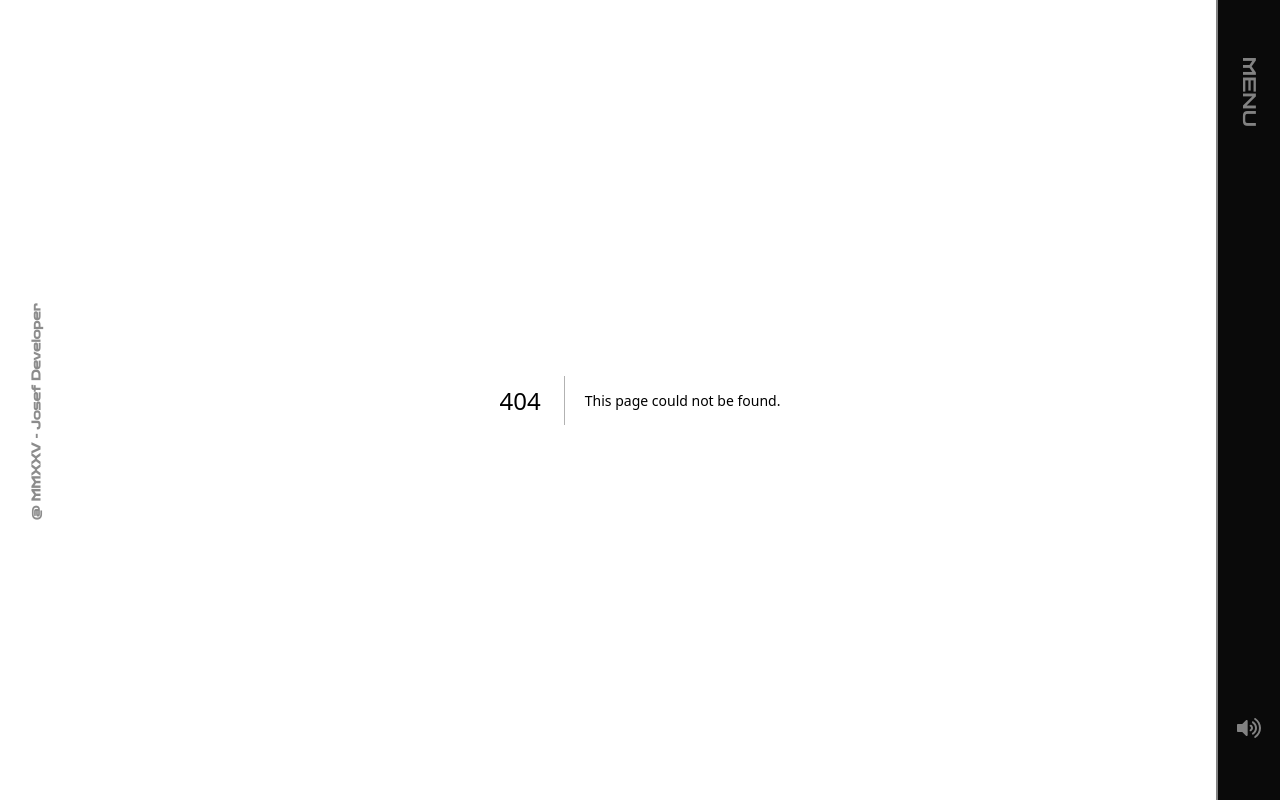
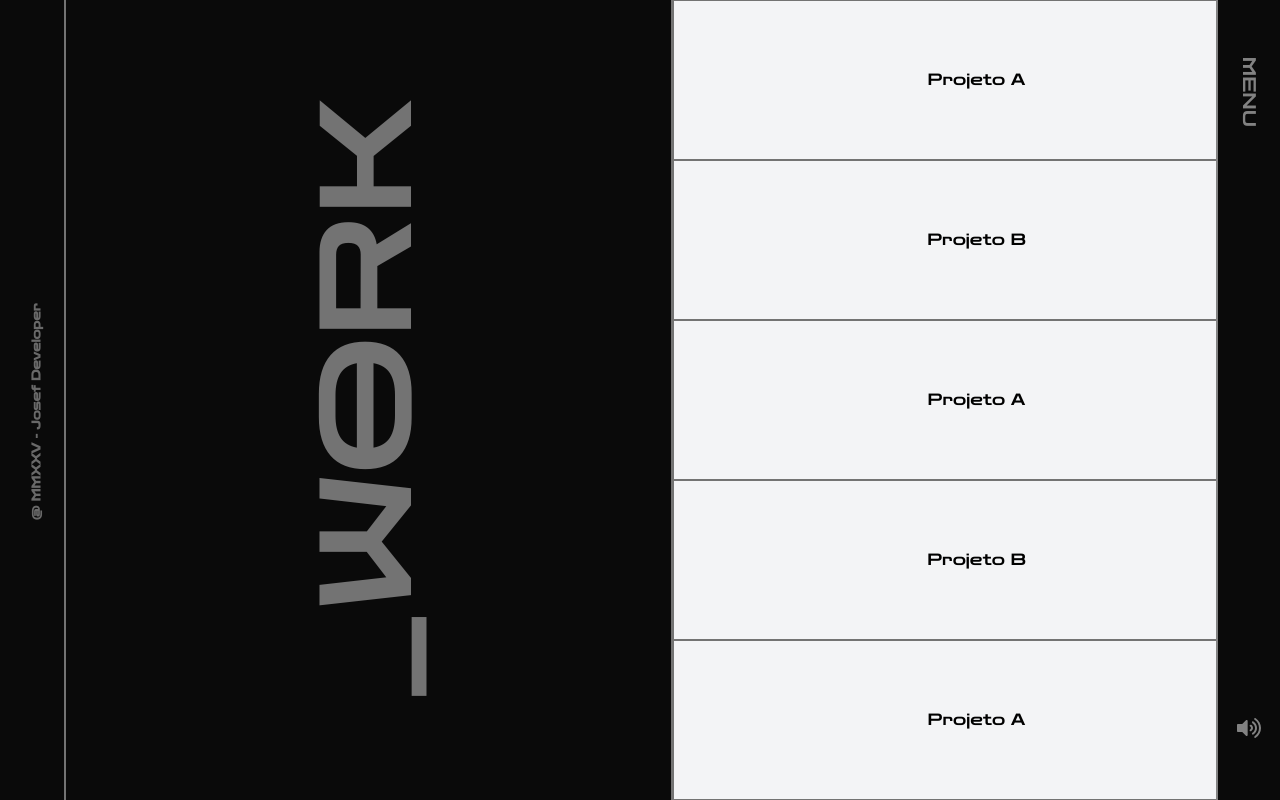
Before and after one commit to Josefs-stack/josefmmxv, a Next.js app: page /Projects in a window 1280 px wide. Before the commit this address had no page. Built offline with nearby package versions, Linux system fonts and the light colour scheme.

Commit message:
add Projects Page

```diff
--- /dev/null
+++ b/app/Projects/page.tsx
@@ -0,0 +1,58 @@
+'use client';
+
+import React, { useState } from 'react';
+import ProjectPreview from '@/components/Work/ProjectPreview';
+import Modal from '@/components/Work/Modal';
+import { projects } from '../data/projects';
+
+type Project = {
+  id: string;
+  title: string;
+  videoUrl: string;
+  github: string;
+  website: string;
+};
+
+export default function Projects() {
+  const [activeProject, setActiveProject] = useState<Project | null>(null);
+  const [modalProject, setModalProject] = useState<Project | null>(null);
+  const [isModalOpen, setIsModalOpen] = useState(false);
+
+  const handleOpenModal = (project: Project) => {
+    setModalProject(project);
+    setIsModalOpen(true);
+  };
+
+  const handleCloseModal = () => {
+    setIsModalOpen(false);
+    setModalProject(null);
+  };
+
+  return (
+    <div className="flex sm:flex-row flex-col work h-screen border-l-2 border-l-neutral-500 ml-16">
+      <div className="w-1/2 h-full relative overflow-hidden border-r-2 border-neutral-500">
+        <ProjectPreview project={activeProject} />
+      </div>
+
+      <div className="w-1/2 h-full flex flex-col justify-center items-center bg-gray-100">
+        {projects.map((project) => (
+          <button
+            key={project.id}
+            onMouseEnter={() => setActiveProject(project)}
+            onMouseLeave={() => setActiveProject(null)}
+            onClick={() => handleOpenModal(project)}
+            className="w-full h-1/5 border border-neutral-500 transition"
+          >
+            {project.title}
+          </button>
+        ))}
+      </div>
+
+      <Modal
+        project={modalProject}
+        isOpen={isModalOpen}
+        onClose={handleCloseModal}
+      />
+    </div>
+  );
+}
--- /dev/null
+++ b/app/data/projects.ts
@@ -0,0 +1,37 @@
+export const projects = [
+  {
+    id: '1',
+    title: 'Projeto A',
+    videoUrl: '/videos/projetoA.mp4',
+    github: 'https://github.com/seuuser/projetoA',
+    website: 'https://www.projetoA.com',
+  },
+  {
+    id: '2',
+    title: 'Projeto B',
+    videoUrl: '/videos/projetoB.mp4',
+    github: 'https://github.com/seuuser/projetoB',
+    website: 'https://www.projetoB.com',
+  },
+  {
+    id: '3',
+    title: 'Projeto A',
+    videoUrl: '/videos/projetoA.mp4',
+    github: 'https://github.com/seuuser/projetoA',
+    website: 'https://www.projetoA.com',
+  },
+  {
+    id: '4',
+    title: 'Projeto B',
+    videoUrl: '/videos/projetoB.mp4',
+    github: 'https://github.com/seuuser/projetoB',
+    website: 'https://www.projetoB.com',
+  },
+  {
+    id: '5',
+    title: 'Projeto A',
+    videoUrl: '/videos/projetoA.mp4',
+    github: 'https://github.com/seuuser/projetoA',
+    website: 'https://www.projetoA.com',
+  }
+];
--- a/app/globals.css
+++ b/app/globals.css
@@ -13,13 +13,14 @@ body {
 
 main {
   width: calc(100vw - 64px);
+  height: 100dvh;
 }
 
 .navigation {
   position: absolute;
   top: 0px;
   right: 0px;
-  height: 100vh;
+  height: 100dvh;
   width: calc(100vw - 64px);
   display: flex;
   align-items: center;
@@ -30,3 +31,7 @@ main {
   scroll-behavior: smooth;
   scrollbar-width: none;
 }
+
+.work {
+  width: calc(100% - 128px),
+}
--- a/components/About/Certif.tsx
+++ b/components/About/Certif.tsx
@@ -27,14 +27,14 @@ export default function Certif() {
         Certificados & Escolaridade
       </motion.h1>
 
-      <div className="h-auto sm:h-1/2 grid grid-cols-1 md:grid-cols-2 gap-10 w-full">
+      <div className="h-auto sm:h-1/2 grid grid-cols-1 md:grid-cols-2 gap-10 w-full mb-0">
         <motion.div
           initial={{ opacity: 0, y: 20 }}
           animate={{ opacity: 1, y: 0 }}
           transition={{ delay: 0.8, duration: 0.8, ease: 'easeOut' }}
           className="bg-neutral-500 shadow-md rounded-lg p-6"
         >
-          <h2 className="text-center text-4xl font-semibold mb-4 text-neutral-950">
+          <h2 className="text-center sm:text-4xl text-xl font-semibold mb-4 text-neutral-950">
             Cursos & Certificados
           </h2>
           <ul className="space-y-3 text-neutral-800">
@@ -53,9 +53,9 @@ export default function Certif() {
           initial={{ opacity: 0, y: 20 }}
           animate={{ opacity: 1, y: 0 }}
           transition={{ delay: 1.1, duration: 0.8, ease: 'easeOut' }}
-          className="bg-neutral-500 shadow-md rounded-lg p-6 flex flex-col justify-center"
+          className="bg-neutral-500 shadow-md rounded-lg p-6 flex flex-col justify-between sm:pb-28"
         >
-          <h2 className="text-center text-xl font-semibold mb-4 text-neutral-950">
+          <h2 className="text-center sm:text-4xl text-xl font-semibold mb-4 text-neutral-950">
             Formação Acadêmica
           </h2>
           <div className="text-neutral-800 space-y-2">
--- /dev/null
+++ b/components/Work/Modal.tsx
@@ -0,0 +1,69 @@
+'use client';
+
+import { motion, AnimatePresence } from 'framer-motion';
+
+type Project = {
+  title: string;
+  github: string;
+  website: string;
+};
+
+type ModalProps = {
+  project: Project | null;
+  isOpen: boolean;
+  onClose: () => void;
+};
+
+export default function Modal({ project, isOpen, onClose }: ModalProps) {
+  if (!project) return null;
+
+  return (
+    <AnimatePresence>
+      {isOpen && (
+        <motion.div
+          key="modal-backdrop"
+          className="fixed inset-0 bg-black/60 flex items-center justify-center z-50"
+          initial={{ opacity: 0 }}
+          animate={{ opacity: 1 }}
+          exit={{ opacity: 0 }}
+        >
+          <motion.div
+            key="modal-content"
+            className="bg-white p-8 rounded-lg shadow-lg flex flex-col items-center"
+            initial={{ scale: 0.8, opacity: 0 }}
+            animate={{ scale: 1, opacity: 1 }}
+            exit={{ scale: 0.8, opacity: 0 }}
+          >
+            <h2 className="text-xl font-bold mb-4">{project.title}</h2>
+
+            <div className="flex gap-4">
+              <a
+                href={project.github}
+                target="_blank"
+                rel="noopener noreferrer"
+                className="px-4 py-2 bg-black text-white rounded"
+              >
+                GitHub
+              </a>
+              <a
+                href={project.website}
+                target="_blank"
+                rel="noopener noreferrer"
+                className="px-4 py-2 bg-blue-600 text-white rounded"
+              >
+                Website
+              </a>
+            </div>
+
+            <button
+              onClick={onClose}
+              className="mt-4 text-gray-500 hover:text-black"
+            >
+              Fechar
+            </button>
+          </motion.div>
+        </motion.div>
+      )}
+    </AnimatePresence>
+  );
+}
--- /dev/null
+++ b/components/Work/ProjectPreview.tsx
@@ -0,0 +1,40 @@
+'use client';
+
+import React from 'react';
+import { motion, AnimatePresence } from 'framer-motion';
+
+type Project = {
+  videoUrl: string;
+};
+
+export default function ProjectPreview({ project }: { project: Project | null }) {
+  return (
+    <div className="relative w-full h-full overflow-hidden">
+      <AnimatePresence mode="wait">
+        {project ? (
+          <motion.video
+            key={project.videoUrl}
+            src={project.videoUrl}
+            autoPlay
+            loop
+            muted
+            className="absolute inset-0 w-full h-full object-cover"
+            initial={{ opacity: 0 }}
+            animate={{ opacity: 1 }}
+            exit={{ opacity: 0 }}
+          />
+        ) : (
+          <motion.div
+            key="placeholder"
+            className="absolute inset-0 flex items-center justify-center"
+            initial={{ opacity: 0 }}
+            animate={{ opacity: 1 }}
+            exit={{ opacity: 0 }}
+          >
+           <h1 className='text-neutral-500 text-9xl uppercase -rotate-90'>_Work</h1>
+          </motion.div>
+        )}
+      </AnimatePresence>
+    </div>
+  );
+}
```
